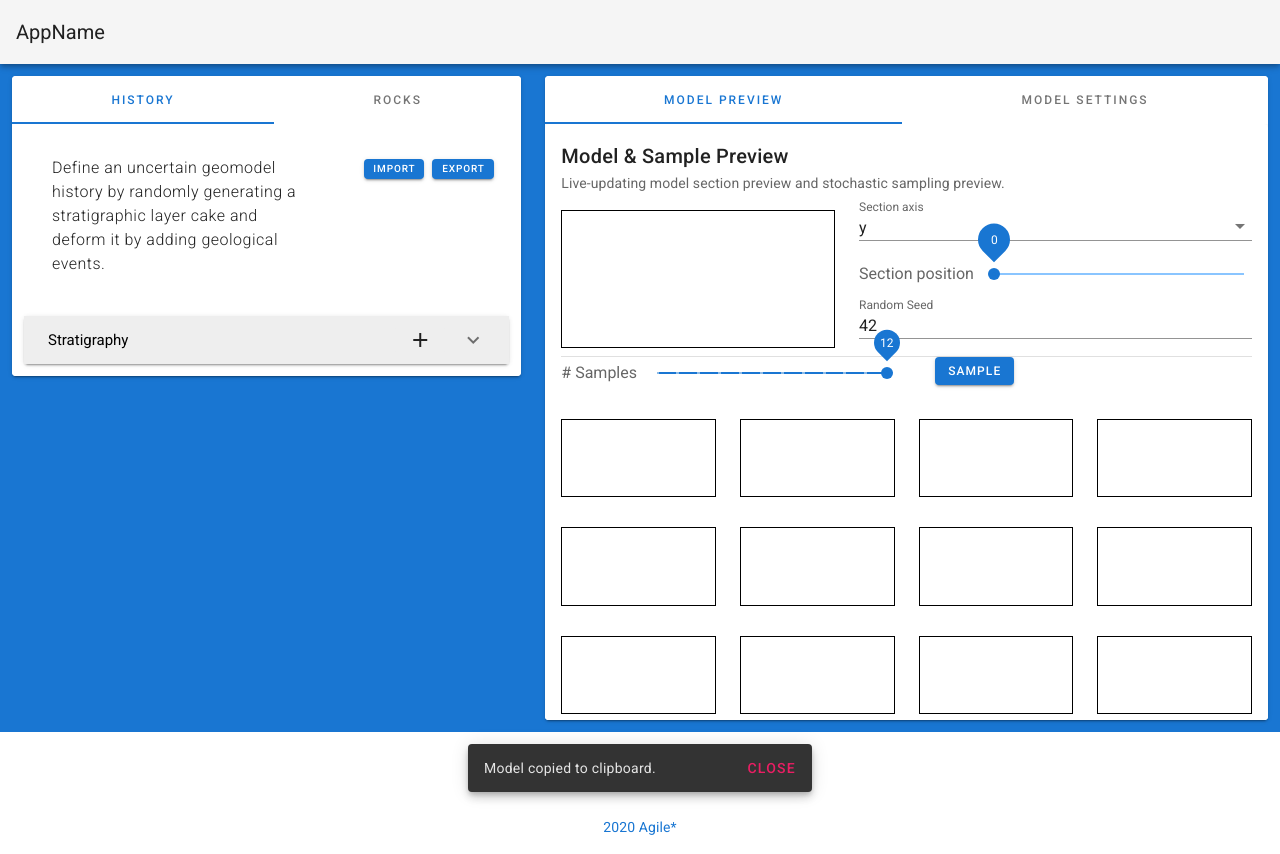
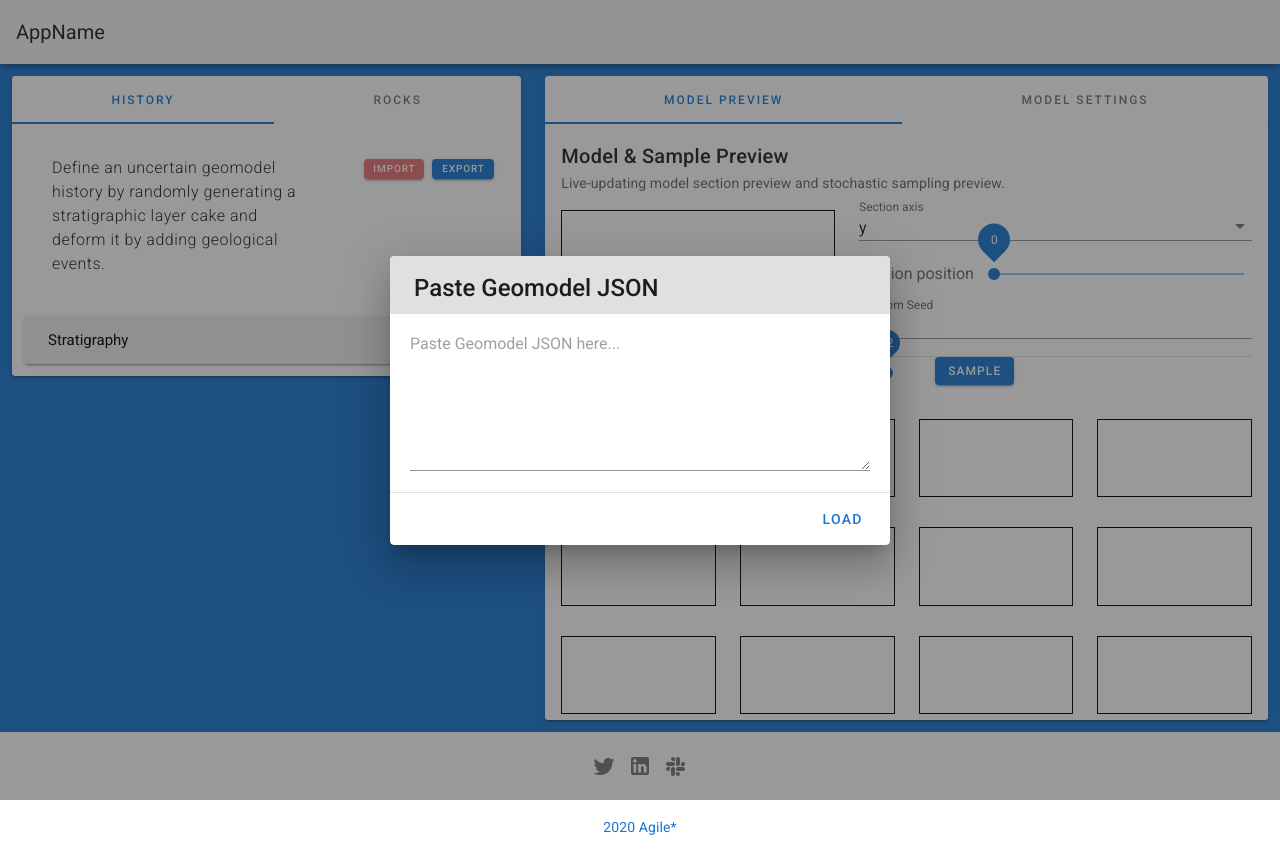
Before and after one commit to agilescientific/modelr2, a Vue app: page /#/ in a window 1280 px wide. Both pictures are taken after a click on the button "IMPORT". Built offline with nearby package versions, Linux system fonts and the light colour scheme.

Commit message:
Import geomodel history

```diff
--- a/src/components/History.vue
+++ b/src/components/History.vue
@@ -8,7 +8,51 @@
       <v-col>
         <v-row>
           <v-col>
-            <v-btn x-small color="primary" class="mr-2" @click="historyToClipboard()">Import</v-btn>
+<!--            <v-btn x-small color="primary" class="mr-2" @click="importOverlay = !importOverlay">Import</v-btn>-->
+            <v-dialog
+                v-model="importOverlay"
+                width="500"
+            >
+              <template v-slot:activator="{ on, attrs }">
+                <v-btn
+                    color="red lighten-2"
+                    dark
+                    x-small
+                    v-bind="attrs"
+                    v-on="on"
+                    class="mr-2"
+                >
+                  Import
+                </v-btn>
+              </template>
+
+              <v-card>
+                <v-card-title class="headline grey lighten-2">
+                  Paste Geomodel JSON
+                </v-card-title>
+
+                <v-textarea
+                    class="mx-5"
+                    placeholder="Paste Geomodel JSON here..."
+                    v-model="importText"
+                >
+
+                </v-textarea>
+
+                <v-divider></v-divider>
+
+                <v-card-actions>
+                  <v-spacer></v-spacer>
+                  <v-btn
+                      color="primary"
+                      text
+                      @click="importHistory()"
+                  >
+                    Load
+                  </v-btn>
+                </v-card-actions>
+              </v-card>
+            </v-dialog>
             <v-btn x-small color="primary" @click="historyToClipboard()">Export</v-btn>
           </v-col>
         </v-row>
@@ -43,6 +87,15 @@ import Event from './Events/EventContainer.vue';
 import AddEvent from './Events/AddEvent.vue';
 import DeleteEvent from "./Events/DeleteEvent";
 
+function IsJsonString(str) {
+  try {
+    JSON.parse(str);
+  } catch (e) {
+    return false;
+  }
+  return true;
+}
+
 export default {
   name: 'History',
   components: {
@@ -58,12 +111,21 @@ export default {
   data: () => ({
     drawer: false,
     snackbar: false,
+    importOverlay: false,
+    importText: undefined,
   }),
   methods: {
     getHistory: function() {
       return JSON.stringify(this.$store.state.history.events, null, 4)
     },
-    historyToClipboard: function() {
+    importHistory: function () {
+      this.importOverlay = false;
+      if (IsJsonString(this.importText) === true) {
+        this.$store.state.history.events = JSON.parse(this.importText);
+        this.importText = undefined;
+      }
+    },
+    historyToClipboard: function () {
       let dummy = document.createElement("textarea");
       document.body.appendChild(dummy);
       dummy.value = this.getHistory();
--- a/src/components/RockLibrary/AddRock.vue
+++ b/src/components/RockLibrary/AddRock.vue
@@ -12,22 +12,18 @@
           v-model="density"
           :rules="inputNumber"
       >
-
       </v-text-field>
       <v-text-field
           label="Vp"
           v-model="vp"
           :rules="inputNumber"
       >
-
       </v-text-field>
       <div class="text-left grey--text text--darken-2">
         <span class="mr-4">Color</span>
         <v-btn @click="overlay = !overlay" class="mr-2 elevation-0" x-small :color="color"></v-btn>
       </div>
-
       <v-btn small color="primary" @click="submit()">Add to Library</v-btn>
-
     </v-form>
     <v-overlay
         :absolute="false"
@@ -64,8 +60,8 @@ export default {
       if (this.$refs.form.validate()) {
         this.$store.commit("rockLibrary/ADD_ROCK", {
           name: this.name,
-          density: this.density,
-          vp: this.vp,
+          density: parseInt(this.density),
+          vp: parseInt(this.vp),
           color: this.color,
         })
         this.name = undefined;
--- a/src/components/RockLibrary/RockLibrary.vue
+++ b/src/components/RockLibrary/RockLibrary.vue
@@ -8,7 +8,7 @@
       <v-col>
         <v-row>
           <v-col>
-            <v-btn x-small color="primary" class="mr-2">Import</v-btn>
+            <v-btn x-small color="primary" disabled class="mr-2">Import</v-btn>
             <v-btn x-small color="primary" @click="libraryToClipboard()">Export</v-btn>
           </v-col>
         </v-row>
```
